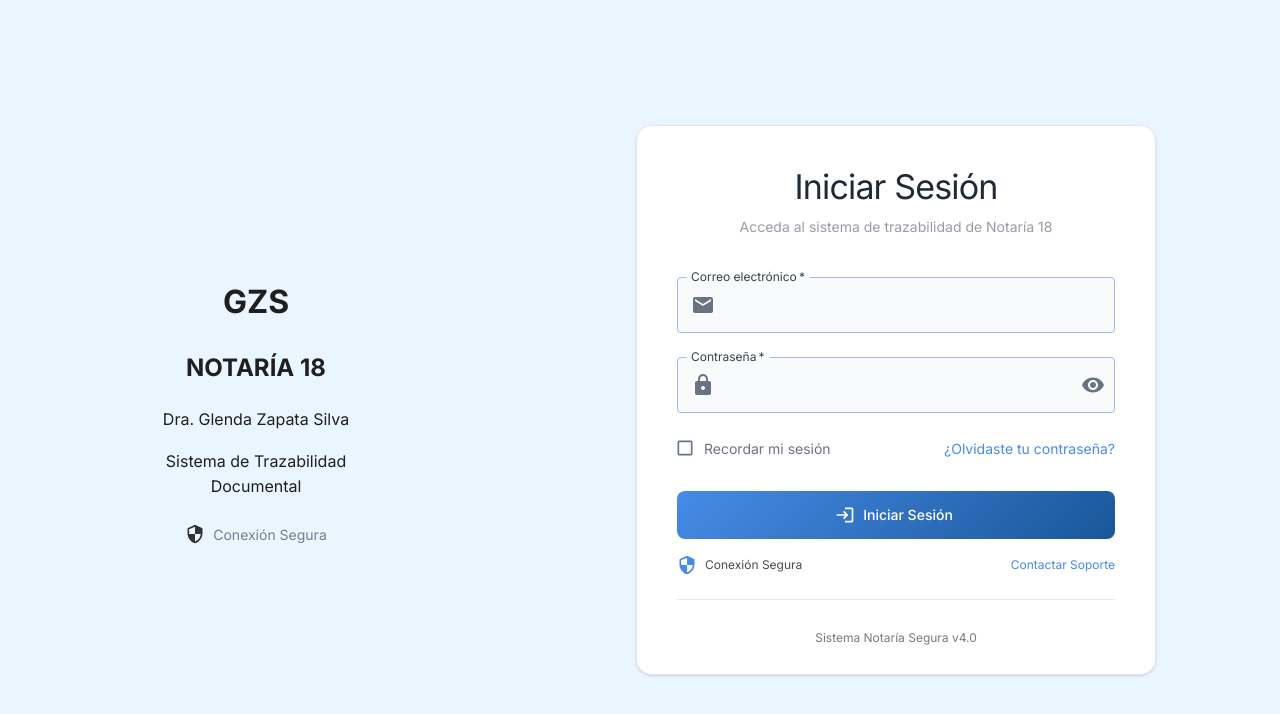
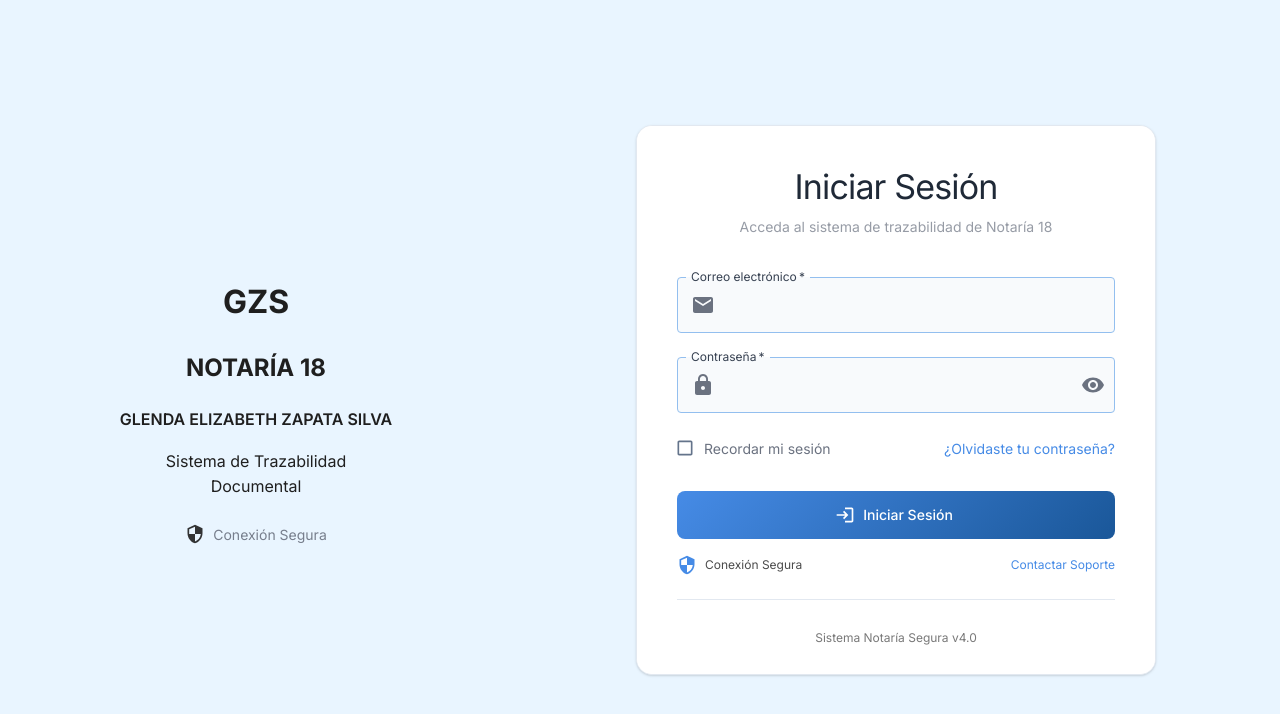
Before and after one commit to Steppenwolf0809/notaria-segura-v4, a React (Vite) app in the folder frontend/: page / in a window 1280 px wide. Shown: the top 714 px of the page. Built offline with nearby package versions, Linux system fonts and the light colour scheme; no server answers.

Commit message:
feat: centrar y resaltar nombre de la notaria en pantalla de login
- Actualizar nombre a 'GLENDA ELIZABETH ZAPATA SILVA' en mayúsculas
- Agregar estilos inline para centrado, bold y nowrap
- Mejorar presentación visual del nombre de la notaria

```diff
--- a/frontend/src/components/LoginForm.jsx
+++ b/frontend/src/components/LoginForm.jsx
@@ -143,7 +143,9 @@ const LoginForm = () => {
                 <h1 className="gzs-initials gradient-logo-primary">GZS</h1>
                 <h2 className="notaria-title">NOTARÍA 18</h2>
                 <div className="decorative-line" />
-                <p className="doctor-name">Dra. Glenda Zapata Silva</p>
+                <p className="doctor-name" style={{ textAlign: 'center', fontWeight: 700, whiteSpace: 'nowrap' }}>
+                  <strong>GLENDA ELIZABETH ZAPATA SILVA</strong>
+                </p>
                 <p className="system-description">Sistema de Trazabilidad<br/>Documental</p>
               </div>
 
```
